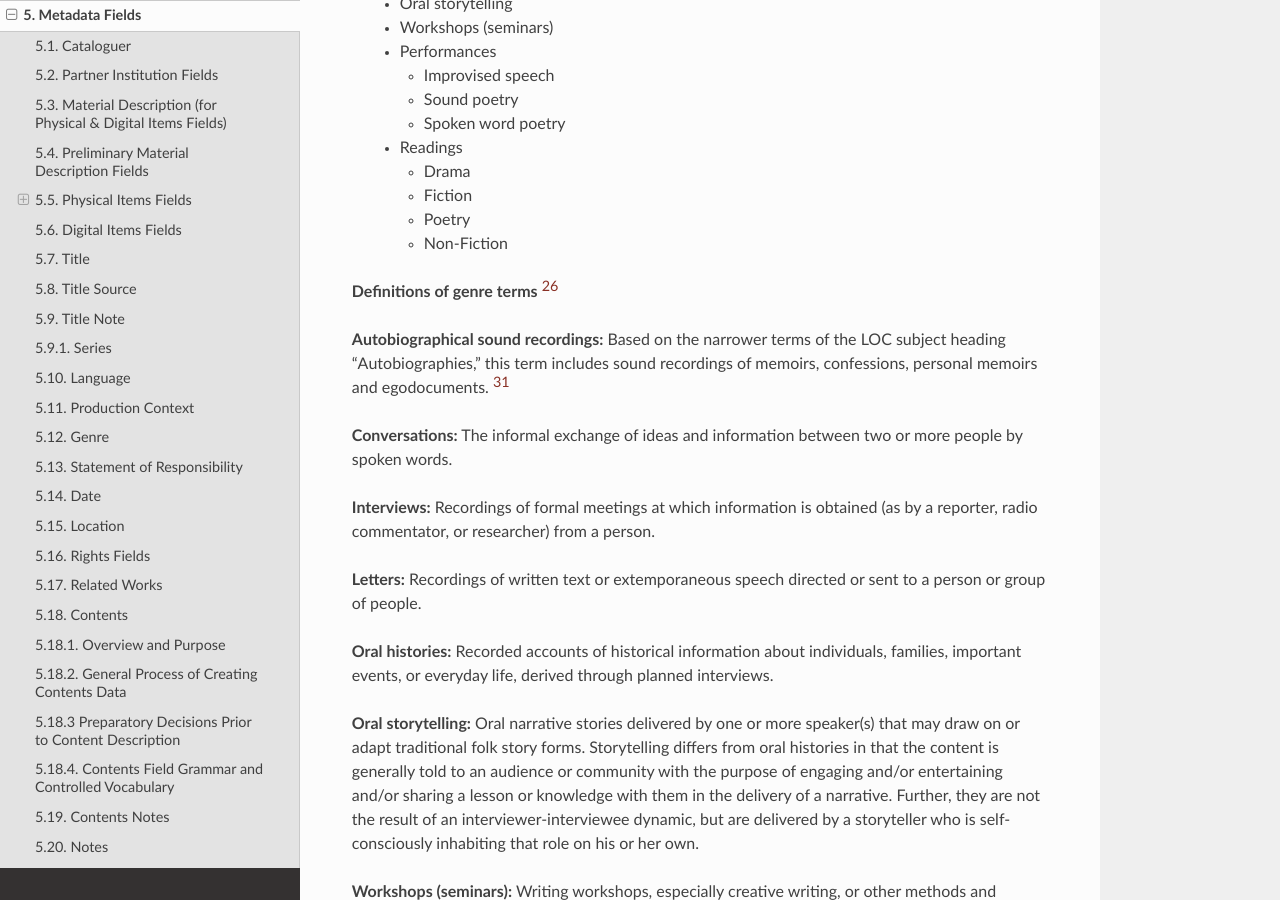
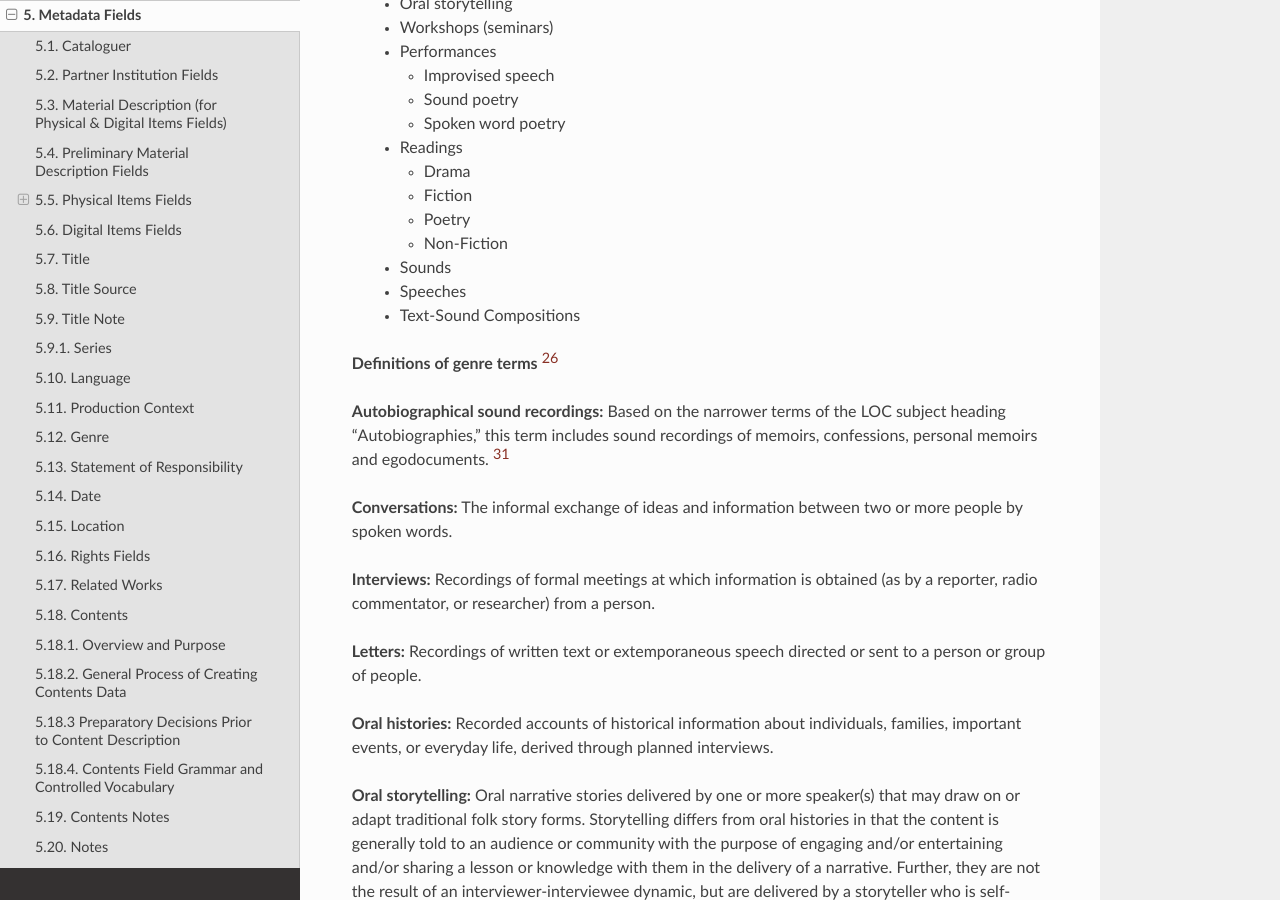
Before and after one commit to spokenweb/spokenweb-metadata-scheme, a Sphinx documentation site: the page built from docs/5-metadata-fields.rst, in a window 1280 px wide and 900 px high, scrolled down 11966 px. Built offline with Sphinx 7.4.7 and the Read the Docs theme 2.0.0, drawn with Linux system fonts in a browser that asks for light colours.

Commit message:
Update 5-metadata-fields.rst

```diff
--- a/docs/5-metadata-fields.rst
+++ b/docs/5-metadata-fields.rst
@@ -427,6 +427,10 @@ Here is the list of terms you must draw from:
     * Fiction
     * Poetry
     * Non-Fiction
+
+  * Sounds
+  * Speeches
+  * Text-Sound Compositions
 
 **Definitions of genre terms** [26]_
 
```
